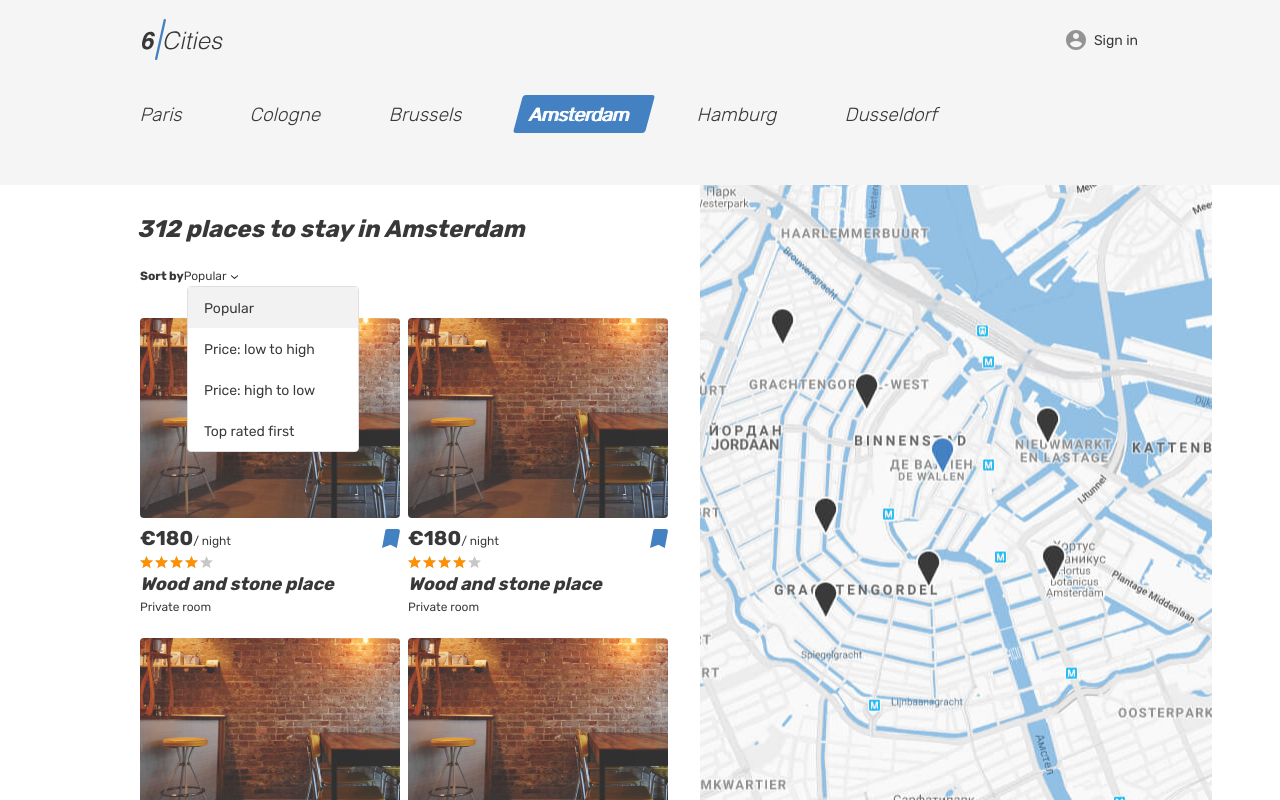
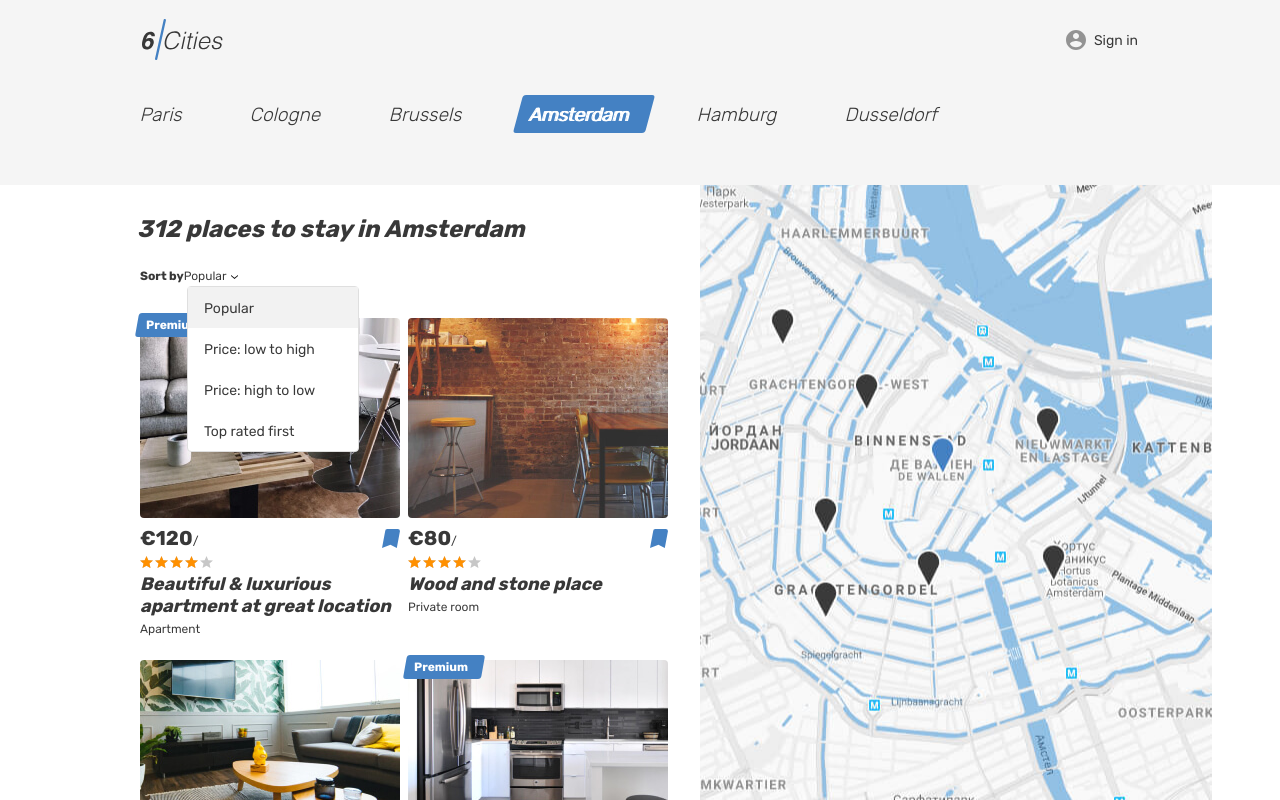
Before and after one commit to lavalon1807/SixCity, a React app: page / in a window 1280 px wide. Built offline with nearby package versions, Linux system fonts and the light colour scheme.

Commit message:
Использовал условие {&&()}

```diff
--- a/src/App.jsx
+++ b/src/App.jsx
@@ -14,10 +14,10 @@ const App = (props) => {
   return (
     <BrowserRouter>
       <Switch>
-        <Route path={AppRoute.ROOT} exact><Main day={`night`} price={180} /></Route>
+        <Route path={AppRoute.ROOT} exact><Main/></Route>
         <Route path='/login' exact><Login /></Route>
-        <Route path='/favorites'><Favorites /></Route>
-        <Route path='/property/:id'><Property /></Route>
+        <Route path='/favorites' exact><Favorites /></Route>
+        <Route path='/property/:id' exact><Property /></Route>
         <Route><Error /></Route>
       </Switch>
     </BrowserRouter>
--- a/src/components/Card.jsx
+++ b/src/components/Card.jsx
@@ -1,18 +1,29 @@
 import React from "react"
 
 const Card = (props) => {
+  const {items} = props
+  const {mark} = items
+
   return (
     <article className="cities__place-card place-card">
       <div className="cities__image-wrapper place-card__image-wrapper">
+
+      { mark && (
+        <div className="place-card__mark">
+            <span>Premium</span>
+        </div>
+      )}
+
+
         <a href="#">
-          <img className="place-card__image" src="img/room.jpg" width="260" height="200" alt="Place image" />
+          <img className="place-card__image" src={props.items.img} width="260" height="200" alt="Place image" />
         </a>
       </div>
       <div className="place-card__info">
         <div className="place-card__price-wrapper">
           <div className="place-card__price">
-            <b className="place-card__price-value">&euro;{props.price}</b>
-            <span className="place-card__price-text">&#47;&nbsp;{props.day}</span>
+            <b className="place-card__price-value">&euro;{props.items.price}</b>
+            <span className="place-card__price-text">&#47;&nbsp;{props.items.day}</span>
           </div>
           <button className="place-card__bookmark-button place-card__bookmark-button--active button" type="button">
             <svg className="place-card__bookmark-icon" width="18" height="19">
@@ -28,9 +39,9 @@ const Card = (props) => {
           </div>
         </div>
         <h2 className="place-card__name">
-          <a href="#">Wood and stone place</a>
+          <a href="#">{props.items.name}</a>
         </h2>
-        <p className="place-card__type">Private room</p>
+        <p className="place-card__type">{props.items.type}</p>
       </div>
     </article>
   )
--- /dev/null
+++ b/src/components/LoadCards.jsx
@@ -0,0 +1,31 @@
+import React from 'react';
+import Card from './Card'
+import offer from '../mocks/offer'
+import PropTypes from 'prop-types'
+
+
+const LoadCards = () => {
+  return(
+    offer.map(item =>
+      <Card
+      key = {item.id}
+      items={item}/>
+    )
+  )
+}
+
+LoadCards.propTypes = {
+  offer: PropTypes.arrayOf(
+      PropTypes.shape({
+        price: PropTypes.number.isRequired,
+        attribute: PropTypes.string.isRequired,
+        name: PropTypes.string.isRequired,
+        type: PropTypes.string.isRequired,
+        img: PropTypes.string.isRequired,
+      })
+  )
+
+
+}
+
+export default LoadCards;
--- a/src/components/Main.jsx
+++ b/src/components/Main.jsx
@@ -2,12 +2,9 @@ import React, { Fragment } from 'react';
 import Header from './Header';
 import Card from './Card';
 import PropTypes from 'prop-types';
-
-const cards = [1, 2, 3, 4, 5];
+import LoadCards from './LoadCards';
 
 const Main = (props) => {
-  const {offersCards} = props;
-  console.log(offersCards)
   return(
     <>
       <div style={{display: "none"}}>
@@ -78,7 +75,7 @@ const Main = (props) => {
                 </form>
                 <div className="cities__places-list places__list tabs__content">
 
-                {cards.map((item, i) => <Card key={item + i} day = {props.day} price = {props.price} />)}
+                <LoadCards />
 
                 </div>
               </section>
@@ -93,9 +90,4 @@ const Main = (props) => {
   )
 }
 
-Main.propTypes = {
-  day: PropTypes.string.isRequired,
-  price: PropTypes.number.isRequired
-}
-
 export default Main;
--- a/src/mocks/offer.js
+++ b/src/mocks/offer.js
@@ -1,4 +1,4 @@
-const OfferCards = [
+const offer = [
   {
     id: `1`,
     mark: `Premium`,
@@ -13,7 +13,6 @@ const OfferCards = [
   },
   {
     id: `2`,
-    mark: `Premium`,
     href: `#`,
     img: `img/room.jpg`,
     price: `80`,
@@ -25,7 +24,6 @@ const OfferCards = [
   },
   {
     id: `3`,
-    mark: `Premium`,
     href: `#`,
     img: `img/apartment-02.jpg`,
     price: `132`,
@@ -61,4 +59,4 @@ const OfferCards = [
   },
 ];
 
-export {OfferCards}
+export default offer;
```
